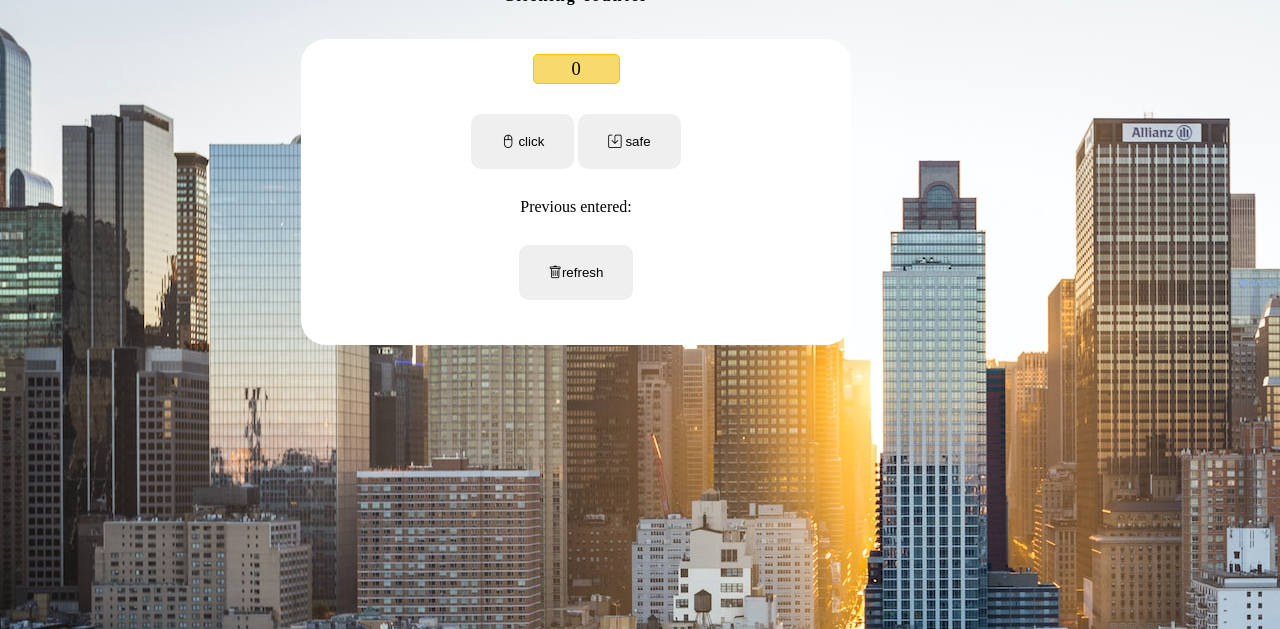
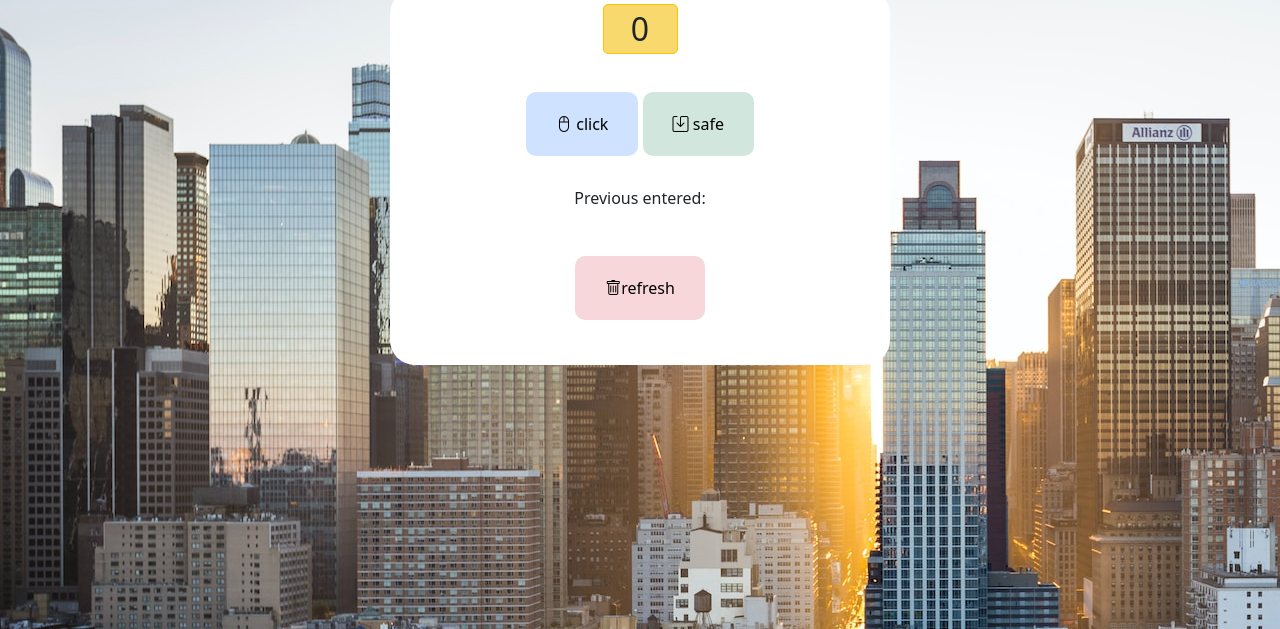
Before and after one commit to Dominic8999/clicking-counter, a website: page index.html in a window 1280 px wide. Shown: the part 171-800 px from the top of the page. Drawn offline with nearby package versions, Linux system fonts and the light colour scheme.

Commit message:
clicking
Just changed some colors and fixed max-width property.

```diff
--- a/index.css
+++ b/index.css
@@ -55,7 +55,7 @@ body {
 	justify-content: center;
 	align-items: center;
 	min-height: 80vh;
-	max-width: 90%;
+	max-width: 100%;
 	flex-direction: column;
 }
 
@@ -81,7 +81,7 @@ h2 {
 }
 
 h2, .panel > .text-p {
-	display: block;
+	display: inline-block;
 }
 
 .panel {
--- a/index.html
+++ b/index.html
@@ -7,6 +7,8 @@
     <title>Clicking_counter</title>
     <link href="index.css" rel="stylesheet">
     <link rel="stylesheet" href="https://cdn.jsdelivr.net/npm/bootstrap-icons@1.10.5/font/bootstrap-icons.css">
+    <link href="https://cdn.jsdelivr.net/npm/bootstrap@5.3.1/dist/css/bootstrap.min.css" rel="stylesheet" integrity="sha384-4bw+/aepP/YC94hEpVNVgiZdgIC5+VKNBQNGCHeKRQN+PtmoHDEXuppvnDJzQIu9" crossorigin="anonymous">
+    <script src="https://cdn.jsdelivr.net/npm/bootstrap@5.3.1/dist/js/bootstrap.bundle.min.js" integrity="sha384-HwwvtgBNo3bZJJLYd8oVXjrBZt8cqVSpeBNS5n7C8IVInixGAoxmnlMuBnhbgrkm" crossorigin="anonymous"></script>
 </head>
 
 <body>
@@ -15,11 +17,11 @@
     <div class="panel">
         <h2 id="count-el">0</h2>
         <div>
-            <button class="button" id="click" btn-primary"><span class="bi bi-mouse2"> click</span></button>
-            <button class="button" id="save-btn"><span class="bi bi-save"> safe</span></button>
+            <button class="button bg-primary-subtle" id="click" btn-primary"><span class="bi bi-mouse2"> click</span></button>
+            <button class="button bg-success-subtle" id="save-btn"><span class="bi bi-save"> safe</span></button>
         </div class='row'>
         <p id="saved" class="text-p">Previous entered: </p>
-        <button class="button" id="refresh-btn"><span class="bi bi-trash">refresh</span></button>
+        <button class="button bg-danger-subtle" id="refresh-btn"><span class="bi bi-trash">refresh</span></button>
     </div>
     <script src="index.js"></script>
 </body>
```
